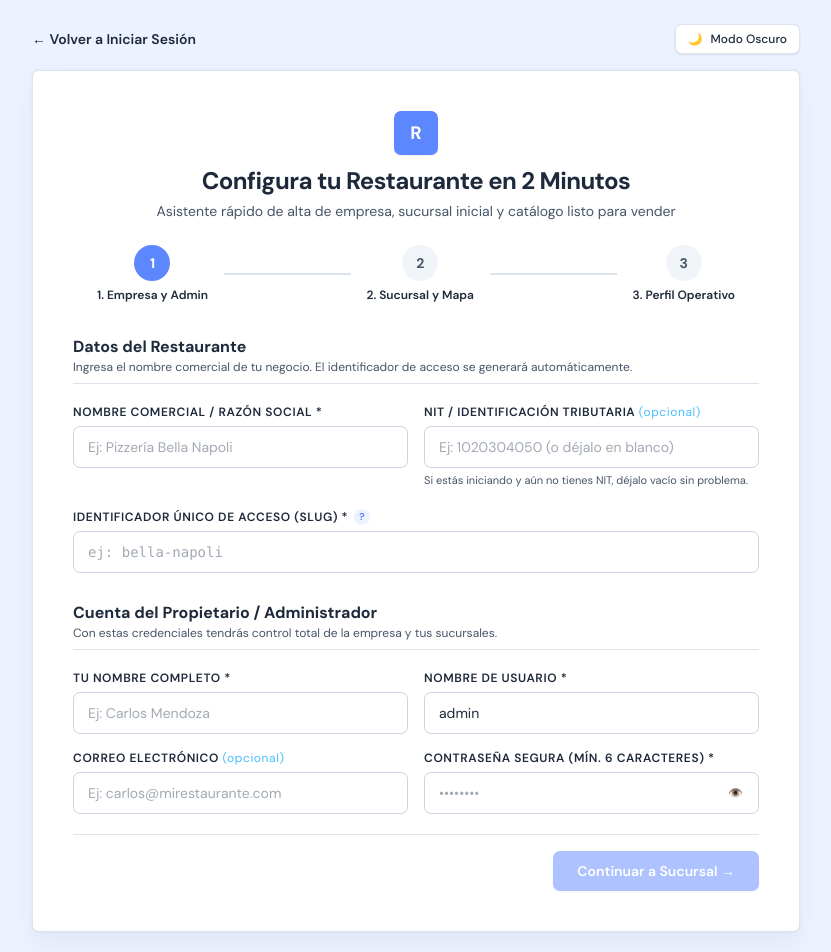
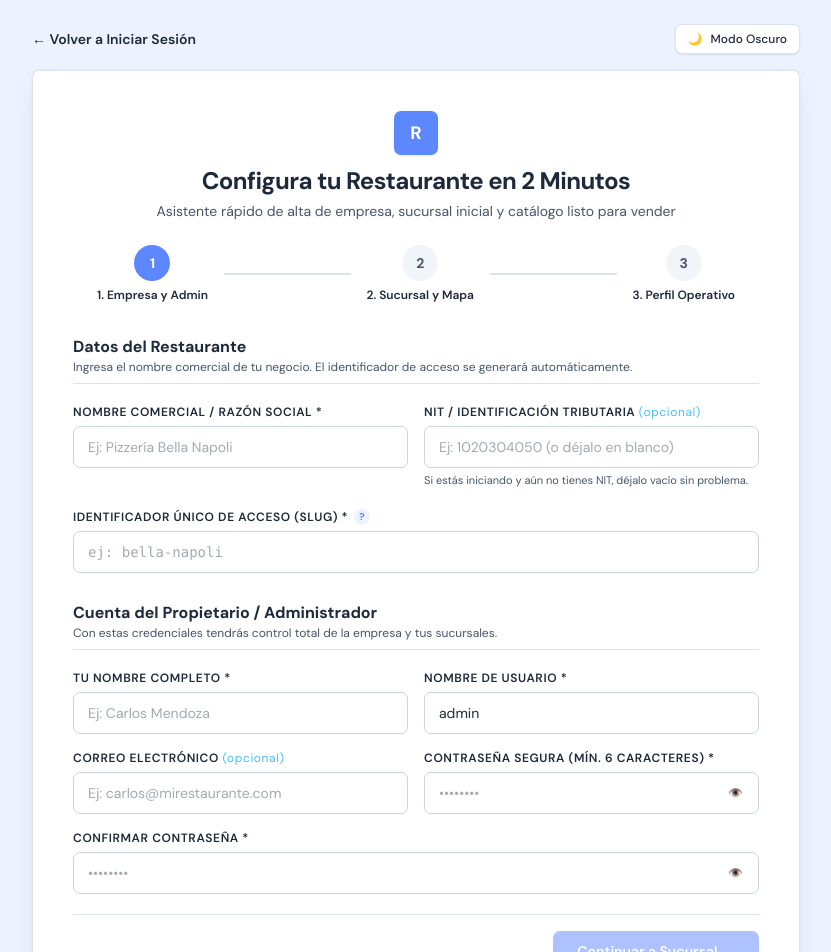
Before and after one commit to vakajose/gestion-restaurante, an Angular app in the folder frontend/: page /onboarding in a window 1280 px wide. Shown: the top 952 px of the page, without its empty margins (224-1055 px from the left). Built offline with nearby package versions, Linux system fonts and the light colour scheme.

Commit message:
feat(frontend): añadir confirmación de contraseña en onboarding (TASK-621)

```diff
--- a/frontend/src/app/features/onboarding/onboarding.component.html
+++ b/frontend/src/app/features/onboarding/onboarding.component.html
@@ -327,6 +327,35 @@
                 {{ showPassword() ? '👁️‍🗨️' : '👁️' }}
               </button>
             </div>
+          </div>
+
+          <!-- Confirmar Contraseña -->
+          <div class="sm:col-span-2">
+            <label for="admin-confirm-password-input" class="block text-xs font-semibold uppercase tracking-wider text-link dark:text-darklink mb-1.5">
+              Confirmar Contraseña *
+            </label>
+            <div class="relative">
+              <input
+                id="admin-confirm-password-input"
+                data-testid="admin-confirm-password-input"
+                [type]="showConfirmPassword() ? 'text' : 'password'"
+                formControlName="confirmPassword"
+                placeholder="••••••••"
+                class="form-control pr-10"
+              />
+              <button
+                type="button"
+                (click)="toggleConfirmPasswordVisibility()"
+                class="absolute right-2.5 top-1/2 -translate-y-1/2 text-bodytext hover:text-link dark:hover:text-white text-xs px-1.5 py-1 rounded"
+              >
+                {{ showConfirmPassword() ? '👁️‍🗨️' : '👁️' }}
+              </button>
+            </div>
+            @if (step1Form.hasError('passwordMismatch') && step1Form.controls.confirmPassword.touched) {
+              <p class="mt-1 text-xs font-medium text-error" data-testid="password-mismatch-error">
+                Las contraseñas no coinciden.
+              </p>
+            }
           </div>
         </div>
 
--- a/frontend/src/app/features/onboarding/onboarding.component.ts
+++ b/frontend/src/app/features/onboarding/onboarding.component.ts
@@ -1,6 +1,13 @@
 import { Component, inject, signal, computed, OnInit, DestroyRef } from '@angular/core';
 import { CommonModule } from '@angular/common';
-import { FormBuilder, ReactiveFormsModule, Validators } from '@angular/forms';
+import {
+  AbstractControl,
+  FormBuilder,
+  ReactiveFormsModule,
+  ValidationErrors,
+  ValidatorFn,
+  Validators,
+} from '@angular/forms';
 import { Router, RouterLink } from '@angular/router';
 import { HttpErrorResponse } from '@angular/common/http';
 import { takeUntilDestroyed } from '@angular/core/rxjs-interop';
@@ -31,6 +38,17 @@ export interface BusinessTemplateOption {
   sampleDishes: string[];
 }
 
+function passwordsMatchValidator(): ValidatorFn {
+  return (control: AbstractControl): ValidationErrors | null => {
+    const password = control.get('password')?.value;
+    const confirmPassword = control.get('confirmPassword')?.value;
+    if (!confirmPassword) {
+      return null;
+    }
+    return password === confirmPassword ? null : { passwordMismatch: true };
+  };
+}
+
 @Component({
   selector: 'app-onboarding',
   standalone: true,
@@ -54,6 +72,7 @@ export class OnboardingComponent implements OnInit {
   readonly suggestedSlug = signal<string | null>(null);
   readonly showSlugTooltip = signal<boolean>(false);
   readonly showPassword = signal<boolean>(false);
+  readonly showConfirmPassword = signal<boolean>(false);
 
   readonly selectedTemplate = signal<BusinessTemplate>('FAST_FOOD');
   readonly includeDemoCatalog = signal<boolean>(true);
@@ -101,7 +120,8 @@ export class OnboardingComponent implements OnInit {
     },
   ];
 
-  readonly step1Form = this.fb.group({
+  readonly step1Form = this.fb.group(
+    {
       legalName: ['', [Validators.required, Validators.minLength(2)]],
       slug: ['', [Validators.required, Validators.minLength(2), Validators.pattern(/^[a-z0-9-]+$/)]],
       nitOrTaxId: [''],
@@ -109,7 +129,10 @@ export class OnboardingComponent implements OnInit {
       username: ['admin', [Validators.required, Validators.minLength(3)]],
       email: ['', [Validators.email]],
       password: ['', [Validators.required, Validators.minLength(6)]],
-  });
+      confirmPassword: ['', [Validators.required]],
+    },
+    { validators: passwordsMatchValidator() }
+  );
 
   readonly step2Form = this.fb.group({
     name: ['Sucursal Principal', [Validators.required, Validators.minLength(2)]],
@@ -238,6 +261,10 @@ export class OnboardingComponent implements OnInit {
 
   togglePasswordVisibility(): void {
     this.showPassword.update((v) => !v);
+  }
+
+  toggleConfirmPasswordVisibility(): void {
+    this.showConfirmPassword.update((v) => !v);
   }
 
   selectCityPreset(city: BolivianCityPreset): void {
```
Also changed, not shown: 2 other files (tests, documents, lock files or other folders). Lines whose indentation alone changed are shown as unchanged.
